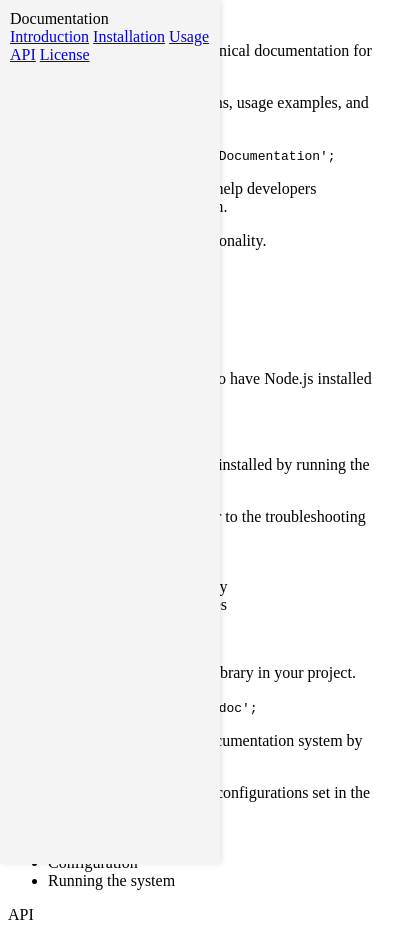
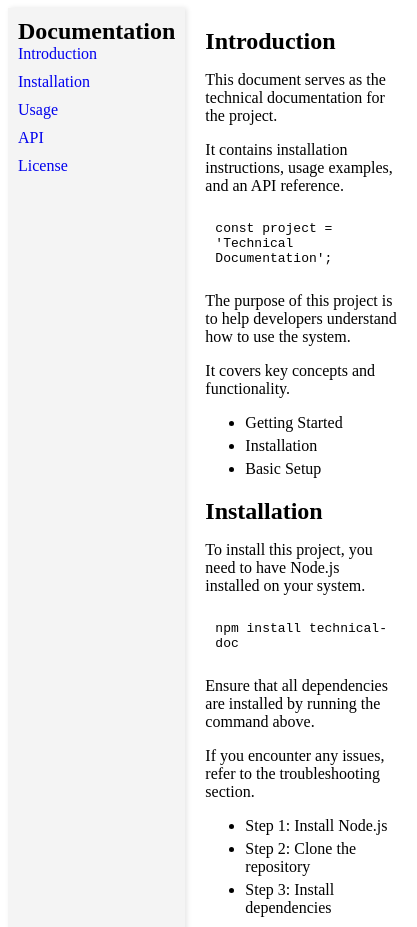
Before and after one commit to blessedbc/technical-doctmentation, a plain HTML site: page index.html in a window 390 px wide. Shown: the top 927 px of the page, 417 px wide, since content can reach past the window. Drawn offline with Linux system fonts and the light colour scheme.

Commit message:
update css

```diff
--- a/styles.css
+++ b/styles.css
@@ -12,3 +12,38 @@ body {
   padding: 10px;
   box-shadow: 2px 0 5px rgba(0, 0, 0, 0.1);
 }
+#main-doc {
+  margin-left: 220px;
+  padding: 20px;
+}
+.main-section {
+  margin-bottom: 20px;
+}
+header {
+  font-size: 1.5em;
+  font-weight: bold;
+}
+code {
+  display: block;
+  background-color: linear-gradient(red, white);
+  padding: 10px;
+  border-radius: 5px;
+}
+li {
+  margin-bottom: 5px;
+}
+.nav-link {
+  display: block;
+  margin-bottom: 10px;
+  text-decoration: none;
+}
+@media screen and (max-width: 768px) {
+  #navbar {
+    width: 100%;
+    position: relative;
+    height: auto;
+  }
+  #main-doc {
+    margin-left: 0;
+  }
+}
```
